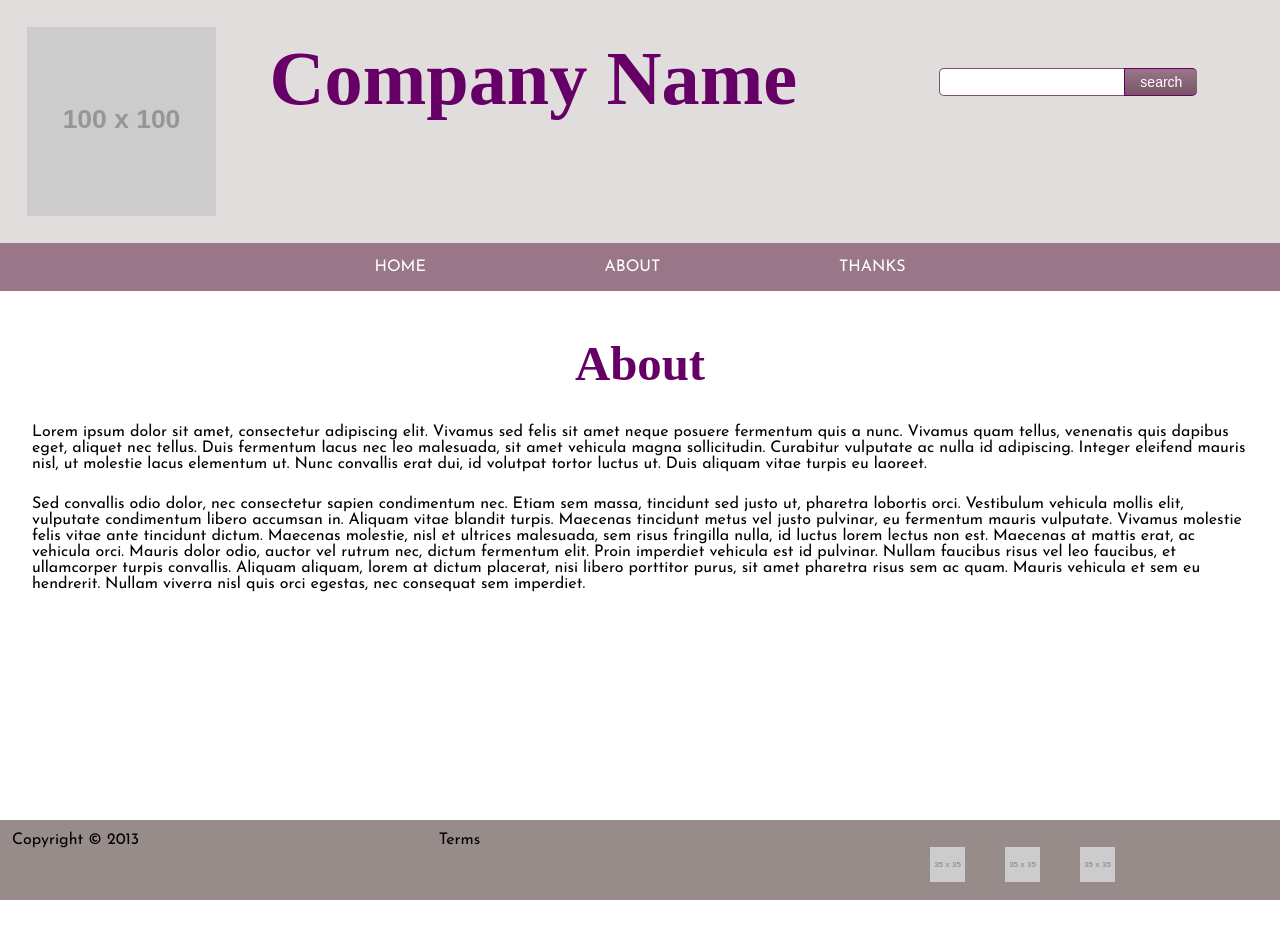
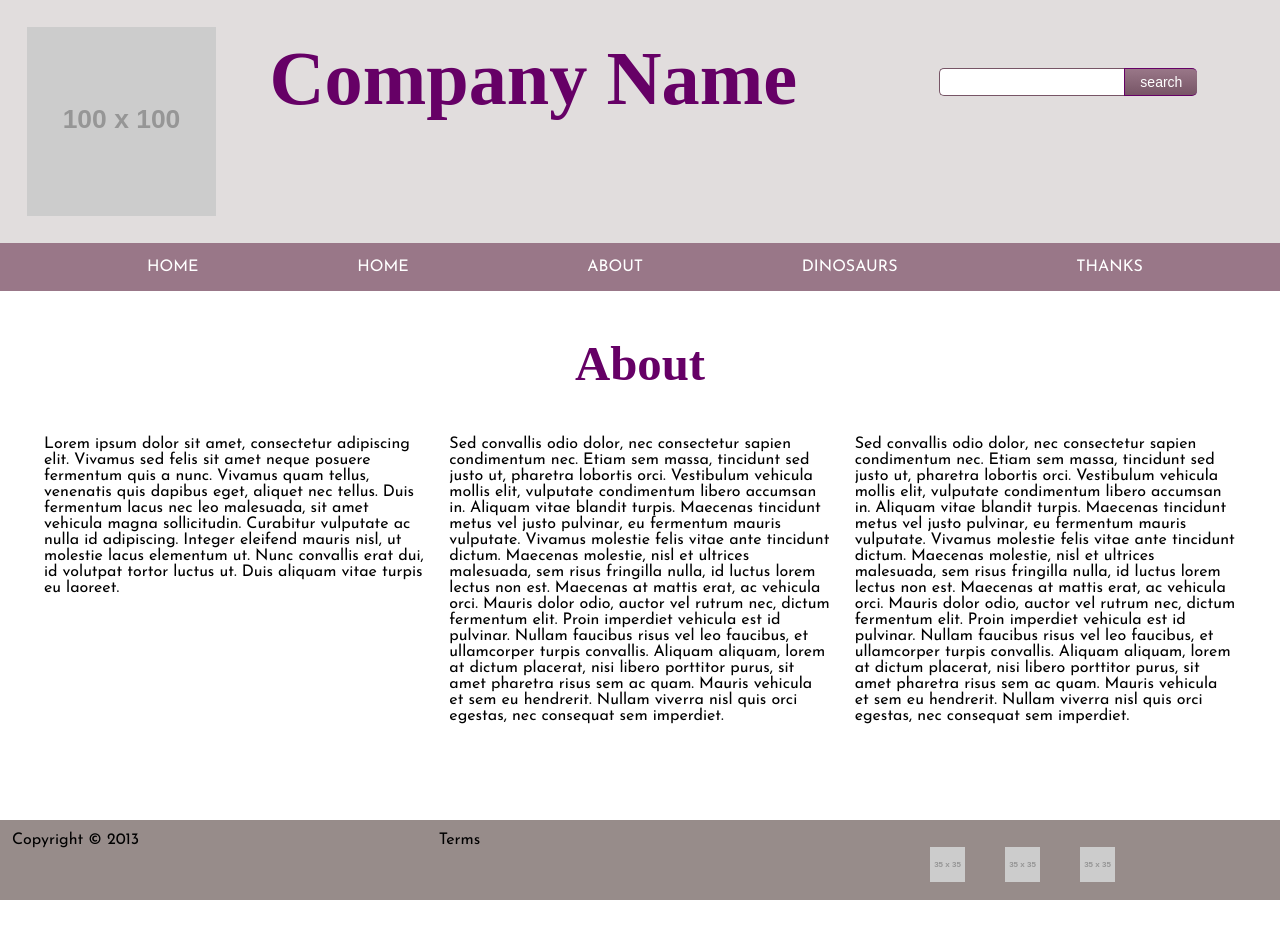
Before and after one commit to kathrinegreenberg/ecommerce-website, a Jekyll site: the page built from about.html, in a window 1280 px wide. Built offline with Jekyll 4.4.1, drawn with Linux system fonts in a browser that asks for light colours; some web fonts are replaced.

Commit message:
Edited index.html, created site folder and about.css
Created and added content to about.css. Took out html tags in the nav.
Added if statement so that the selected navs are highlighted.

```diff
--- a/_layouts/default.html
+++ b/_layouts/default.html
@@ -44,9 +44,15 @@
 
 		<nav class="nav">
 			<ul class="list-group">
-				<li class="list-group-item list-group-item-inline"><a href="index.html">Home</a></li>
-				<li class="list-group-item list-group-item-inline"><a href="about.html">About</a></li>
-				<li class="list-group-item list-group-item-inline"><a href="thank-you.html">Thanks</a></li>
+				<li class="list-group-item list-group-item-inline"><a href="{{site.baseurl}}/">Home</a>
+			    	<a class="{% if page.url == '/' %}current{% endif %}" href="{{site.baseurl}}/">Home</a>
+				</li>
+				<li class="list-group-item list-group-item-inline"><a href="{{site.baseurl}}/about/">About</a>
+					<a class="{% if page.url contains 'dinos' %}current{% endif %}" href="{{site.baseurl}}/dinos/">Dinosaurs</a>
+				</li>
+				<li class="list-group-item list-group-item-inline"><a href="{{site.baseurl}}/thank-you/">Thanks</a>
+					<a class="{% if page.url == '/about/' %}current{% endif %}" href="{{site.baseurl}}/about/">About</a>
+				</li>
 			</ul>
 		</nav>
 	</header>
--- a/about.html
+++ b/about.html
@@ -4,6 +4,24 @@
 
 <h1>About</h1>
 
-<p>Lorem ipsum dolor sit amet, consectetur adipiscing elit. Vivamus sed felis sit amet neque posuere fermentum quis a nunc. Vivamus quam tellus, venenatis quis dapibus eget, aliquet nec tellus. Duis fermentum lacus nec leo malesuada, sit amet vehicula magna sollicitudin. Curabitur vulputate ac nulla id adipiscing. Integer eleifend mauris nisl, ut molestie lacus elementum ut. Nunc convallis erat dui, id volutpat tortor luctus ut. Duis aliquam vitae turpis eu laoreet.</p>
+<div class="grid">
 
-<p>Sed convallis odio dolor, nec consectetur sapien condimentum nec. Etiam sem massa, tincidunt sed justo ut, pharetra lobortis orci. Vestibulum vehicula mollis elit, vulputate condimentum libero accumsan in. Aliquam vitae blandit turpis. Maecenas tincidunt metus vel justo pulvinar, eu fermentum mauris vulputate. Vivamus molestie felis vitae ante tincidunt dictum. Maecenas molestie, nisl et ultrices malesuada, sem risus fringilla nulla, id luctus lorem lectus non est. Maecenas at mattis erat, ac vehicula orci. Mauris dolor odio, auctor vel rutrum nec, dictum fermentum elit. Proin imperdiet vehicula est id pulvinar. Nullam faucibus risus vel leo faucibus, et ullamcorper turpis convallis. Aliquam aliquam, lorem at dictum placerat, nisi libero porttitor purus, sit amet pharetra risus sem ac quam. Mauris vehicula et sem eu hendrerit. Nullam viverra nisl quis orci egestas, nec consequat sem imperdiet.</p>
+	<div class="unit gutter unit-s-1 unit-m-1 unit-l-1-3">
+
+	<p>Lorem ipsum dolor sit amet, consectetur adipiscing elit. Vivamus sed felis sit amet neque posuere fermentum quis a nunc. Vivamus quam tellus, venenatis quis dapibus eget, aliquet nec tellus. Duis fermentum lacus nec leo malesuada, sit amet vehicula magna sollicitudin. Curabitur vulputate ac nulla id adipiscing. Integer eleifend mauris nisl, ut molestie lacus elementum ut. Nunc convallis erat dui, id volutpat tortor luctus ut. Duis aliquam vitae turpis eu laoreet.</p>
+
+	</div>
+
+	<div class="unit gutter unit-s-1 unit-m-1-2 unit-l-1-3">
+
+	<p>Sed convallis odio dolor, nec consectetur sapien condimentum nec. Etiam sem massa, tincidunt sed justo ut, pharetra lobortis orci. Vestibulum vehicula mollis elit, vulputate condimentum libero accumsan in. Aliquam vitae blandit turpis. Maecenas tincidunt metus vel justo pulvinar, eu fermentum mauris vulputate. Vivamus molestie felis vitae ante tincidunt dictum. Maecenas molestie, nisl et ultrices malesuada, sem risus fringilla nulla, id luctus lorem lectus non est. Maecenas at mattis erat, ac vehicula orci. Mauris dolor odio, auctor vel rutrum nec, dictum fermentum elit. Proin imperdiet vehicula est id pulvinar. Nullam faucibus risus vel leo faucibus, et ullamcorper turpis convallis. Aliquam aliquam, lorem at dictum placerat, nisi libero porttitor purus, sit amet pharetra risus sem ac quam. Mauris vehicula et sem eu hendrerit. Nullam viverra nisl quis orci egestas, nec consequat sem imperdiet.</p>
+
+	</div>
+
+	<div class="unit gutter unit-s-1 unit-m-1-2 unit-l-1-3">
+
+	<p>Sed convallis odio dolor, nec consectetur sapien condimentum nec. Etiam sem massa, tincidunt sed justo ut, pharetra lobortis orci. Vestibulum vehicula mollis elit, vulputate condimentum libero accumsan in. Aliquam vitae blandit turpis. Maecenas tincidunt metus vel justo pulvinar, eu fermentum mauris vulputate. Vivamus molestie felis vitae ante tincidunt dictum. Maecenas molestie, nisl et ultrices malesuada, sem risus fringilla nulla, id luctus lorem lectus non est. Maecenas at mattis erat, ac vehicula orci. Mauris dolor odio, auctor vel rutrum nec, dictum fermentum elit. Proin imperdiet vehicula est id pulvinar. Nullam faucibus risus vel leo faucibus, et ullamcorper turpis convallis. Aliquam aliquam, lorem at dictum placerat, nisi libero porttitor purus, sit amet pharetra risus sem ac quam. Mauris vehicula et sem eu hendrerit. Nullam viverra nisl quis orci egestas, nec consequat sem imperdiet.</p>
+
+	</div>
+
+</div>
--- /dev/null
+++ b/css/about.css
@@ -0,0 +1 @@
+@charset "UTF-8";
```
Also changed, not shown: 4 other files.
